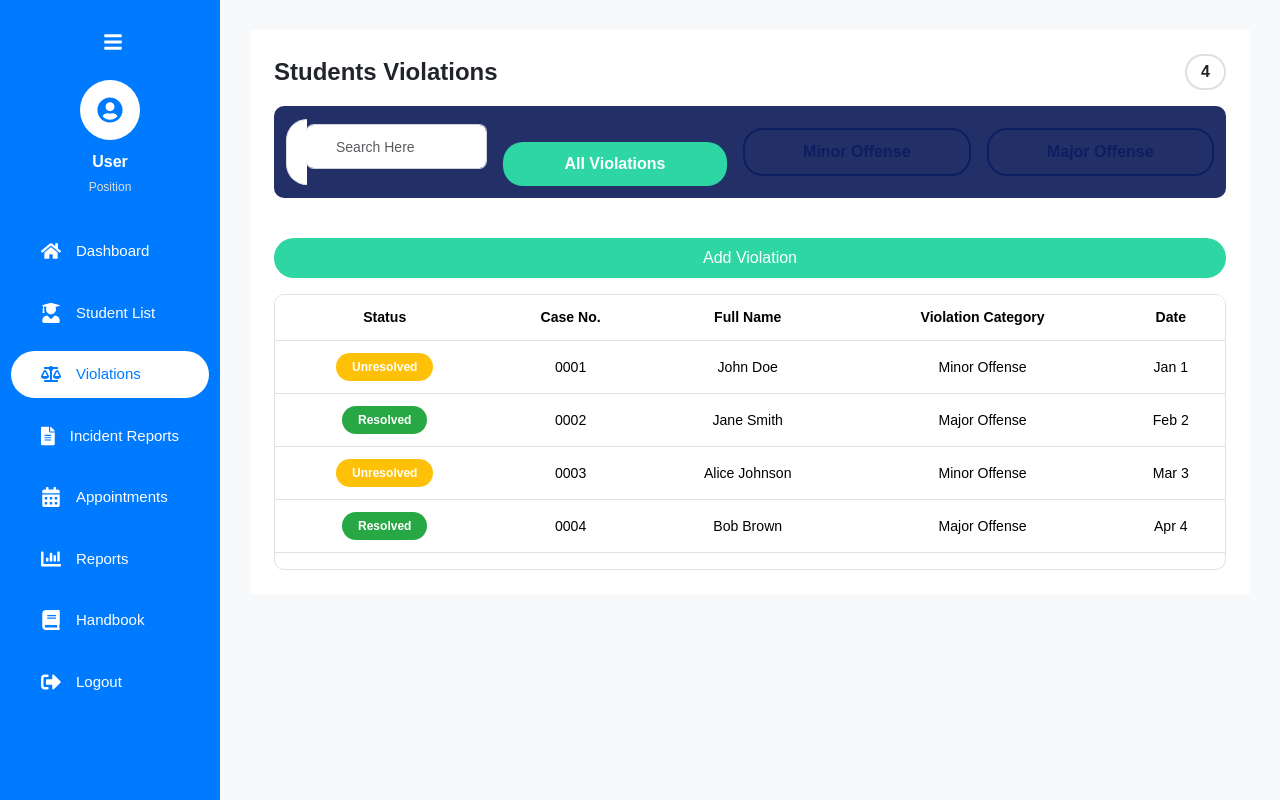
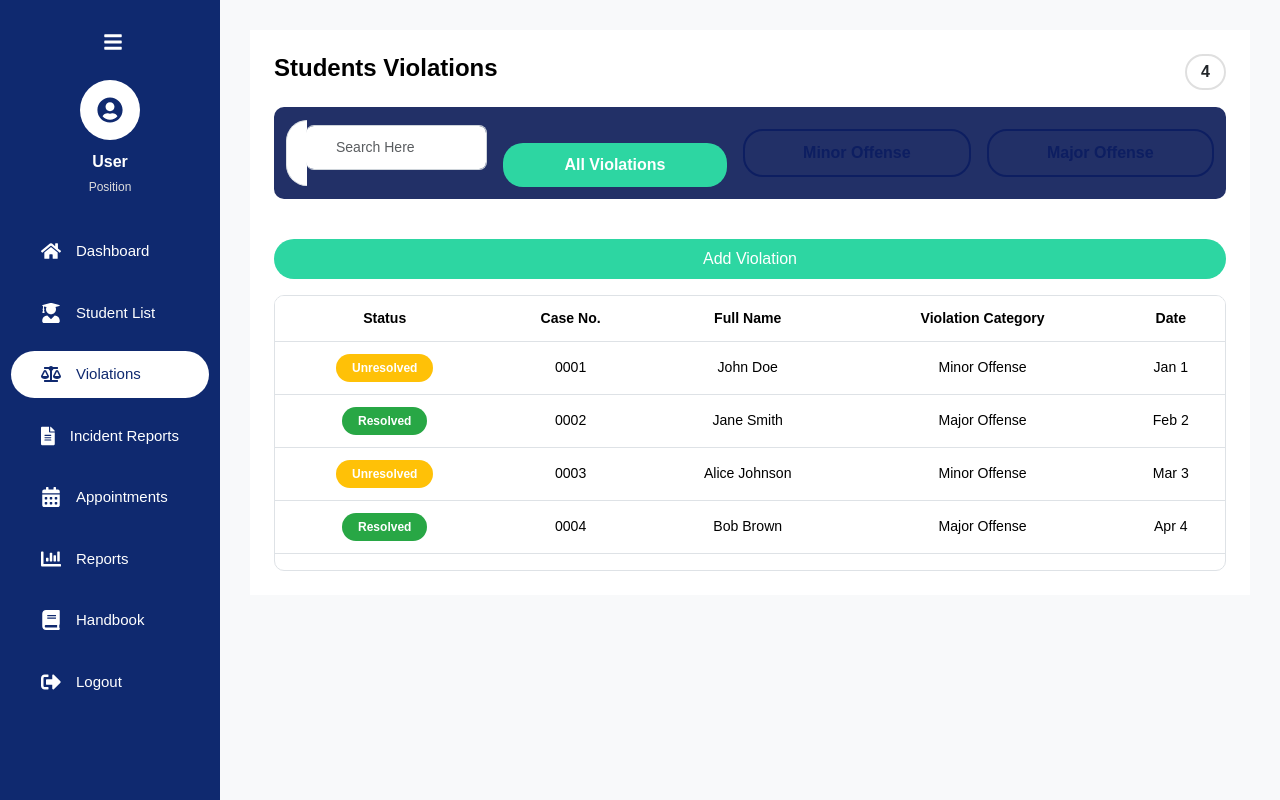
Before and after one commit to Veeagony/iDisciplineWeb, a React (Create React App) app: page /violations in a window 1280 px wide. Built offline with nearby package versions, Linux system fonts and the light colour scheme.

Commit message:
changed in css

```diff
--- a/src/DisciplinaryOffice/Components/Sidebar/Sidebar.css
+++ b/src/DisciplinaryOffice/Components/Sidebar/Sidebar.css
@@ -1,7 +1,7 @@
 .sidebar {
   width: 220px;
   min-height: 100vh;
-  background-color: #007bff;
+  background-color: #0F296F;
   padding: 20px 0;
   transition: all 0.3s ease;
   display: flex;
@@ -36,7 +36,7 @@
 
 .user-avatar {
   background-color: white;
-  color: #007bff;
+  color: #0F296F;
   border-radius: 50%;
   width: 60px;
   height: 60px;
@@ -108,11 +108,11 @@
 
 .menu-item.active {
   background-color: white;
-  color: #007bff;
+  color: #0F296F;
 }
 
 .menu-item.active svg {
-  color: #007bff;
+  color: #0F296F;
 }
 
 .sidebar .user-section,
--- a/src/DisciplinaryOffice/Dashboard/Dashboard.css
+++ b/src/DisciplinaryOffice/Dashboard/Dashboard.css
@@ -6,9 +6,10 @@
 }
 
 /* Dashboard header */
-.dashboard-header h2 {
+.dashboard-header label {
   font-weight: bold;
-  color: #0b3d91;
+  color: #000;
+  font-size: 25px;
 }
 
 .dashboard-header p {
--- a/src/DisciplinaryOffice/Dashboard/Dashboard.js
+++ b/src/DisciplinaryOffice/Dashboard/Dashboard.js
@@ -9,7 +9,7 @@ function Dashboard() {
       <div className="main-content flex-grow-1 p-4">
         <div className="dashboard-header d-flex justify-content-between align-items-center">
           <div>
-            <h2>Dashboard</h2>
+            <label>Dashboard</label>
             <p>for the last 30 days</p>
           </div>
         </div>
--- a/src/DisciplinaryOffice/LoginScreen/Login.css
+++ b/src/DisciplinaryOffice/LoginScreen/Login.css
@@ -4,7 +4,7 @@ html, body, #root {
   margin: 0;
   padding: 0;
   font-family: Arial, sans-serif;
-  background: linear-gradient(to right, #0052D4, #4364F7, #6FB1FC);
+  background: linear-gradient(to right, #0E47A1, #1564C0);
 }
 
 
@@ -32,6 +32,7 @@ html, body, #root {
 /* Logo and heading */
 .logo {
   width: 80px;
+  height: 100px;
   margin-bottom: 10px;
 }
 
@@ -51,21 +52,44 @@ input {
 }
 
 /* Remember me and forgot password layout */
+
 .options {
   display: flex;
   justify-content: space-between;
   font-size: 12px;
   margin-bottom: 10px;
+  align-items: center;
 }
+
+.remember-label {
+  display: flex;
+  align-items: center;
+  font-size: 11px;
+  color: #777; /* light gray */
+  gap: 5px;
+  margin: 0;
+  white-space: nowrap;
+}
+
+
+.remember-label input {
+  margin-top: 13px;
+}
+
+.forgotpw {
+  color: #283F7D;
+}
+
+
 
 /* Submit button */
 button {
   width: 100%;
   padding: 10px;
-  background-color: #0052D4;
+  background-color: #283F7D;
   color: white;
   border: none;
-  border-radius: 5px;
+  border-radius: 10px;
   font-size: 16px;
   cursor: pointer;
 }
--- a/src/DisciplinaryOffice/LoginScreen/Login.js
+++ b/src/DisciplinaryOffice/LoginScreen/Login.js
@@ -3,6 +3,8 @@ import { signInWithEmailAndPassword } from "firebase/auth";
 import { useNavigate } from "react-router-dom";
 import { auth } from "../../firebase/firebaseConfig"; // Adjust the import path as necessary
 import "./Login.css";
+import iDisciplineLogo from '../../assets/iDisciplineLogo.png';
+
 
 function Login() {
   const [email, setEmail] = useState("");
@@ -37,8 +39,7 @@ function Login() {
       ) : (
         <div className="login-container">
           <div className="login-box">
-            <img src="logo.png" alt="iDiscipline Logo" className="logo" />
-            <h2>iDiscipline</h2>
+            <img src={iDisciplineLogo.png} className="logo" />
 
             {loginError && (
               <div className="alert alert-danger text-center w-100 mt-2" role="alert">
@@ -64,10 +65,12 @@ function Login() {
                 required
               />
               <div className="options">
-                <label>
-                  <input type="checkbox" /> Remember Me
+                <label className="remember-label">
+                  <input type="checkbox" />
+                  <span>Remember Me</span>
                 </label>
-                <a href="#">Forgot your password?</a>
+
+                <a href="#" className="forgotpw">Forgot your password?</a>
               </div>
               <button type="submit">Sign In</button>
             </form>
--- a/src/DisciplinaryOffice/StudentList/StudentList.css
+++ b/src/DisciplinaryOffice/StudentList/StudentList.css
@@ -24,7 +24,7 @@
   }
 
   .icon {
-    font-size: 18px;
+    width: 100px;
     cursor: pointer;
   }
 
--- a/src/DisciplinaryOffice/StudentList/StudentList.js
+++ b/src/DisciplinaryOffice/StudentList/StudentList.js
@@ -55,7 +55,7 @@ const StudentList = () => {
           </div>
           <div className="d-flex align-items-center gap-3">
             <input className="search-input" placeholder="Search Here" />
-            <FaCommentDots className="icon" />
+            <FaCommentDots className="comment" />
             <FaBell className="icon" />
             <button className="add-student-btn" onClick={toggleDrawer}>
               Add Student
--- a/src/DisciplinaryOffice/Violations/Violations.css
+++ b/src/DisciplinaryOffice/Violations/Violations.css
@@ -1,5 +1,11 @@
 .violations-page {
   background-color: #fff;
+}
+
+/*header*/
+.studentsv{
+  color: #000000;
+  font-weight: bold;
 }
 
 .notif-count {
--- a/src/DisciplinaryOffice/Violations/Violations.js
+++ b/src/DisciplinaryOffice/Violations/Violations.js
@@ -32,7 +32,7 @@ const ViolationsPage = () => {
     <div className="violations-page px-4 py-4">
       {/* Header */}
       <div className="d-flex justify-content-between align-items-center mb-3">
-        <h4 className="fw-bold text-dark m-0">Students Violations</h4>
+        <h4 className="studentsv">Students Violations</h4>
         <span className="notif-count fw-semibold">{filteredViolations.length}</span>
       </div>
 
```
Also changed, not shown: src/assets/iDisciplineLogo.png (added).
